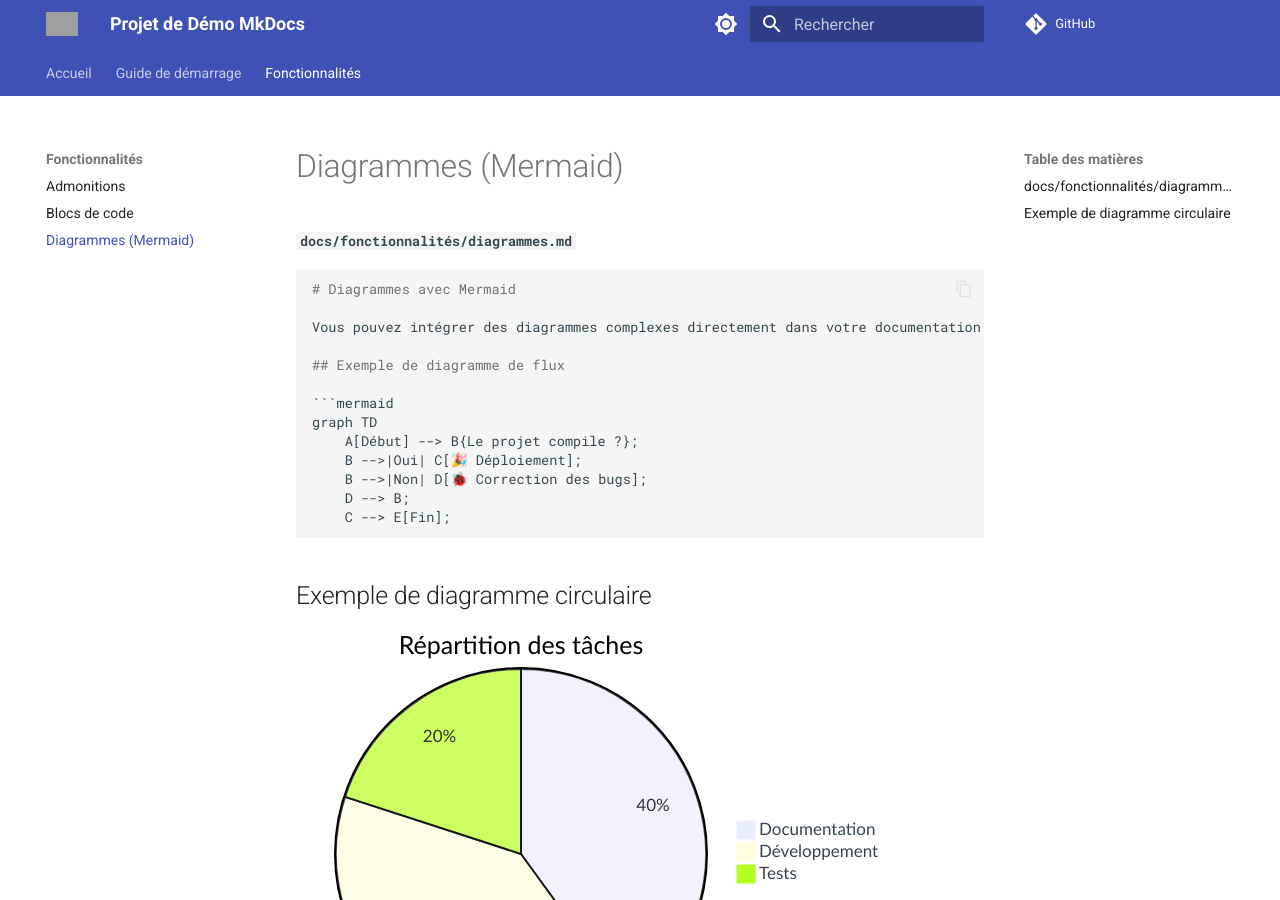
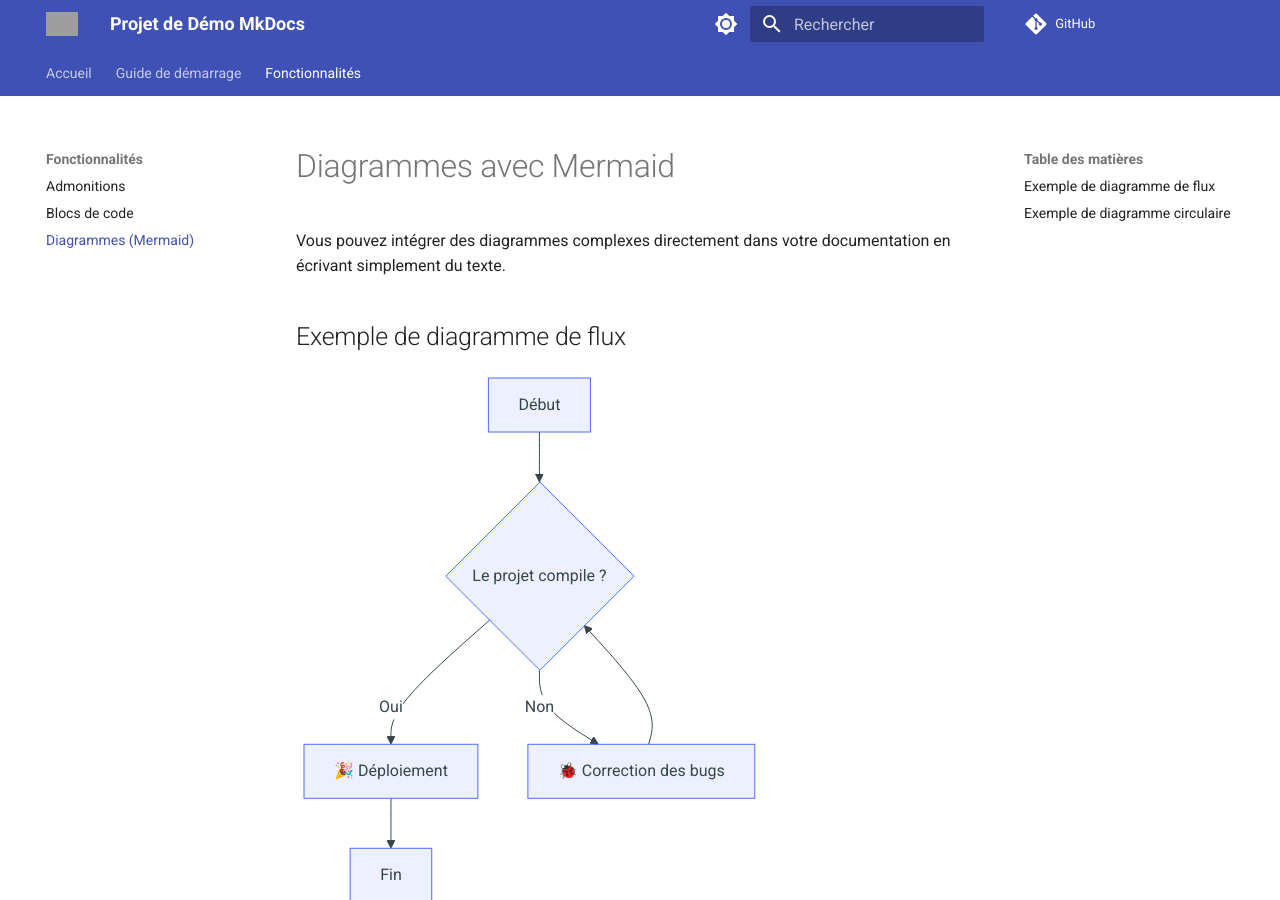
Before and after one commit to Elishaya13/mon-projet-demo-mkdocss, an MkDocs documentation site: the page built from docs/fonctionnalités/diagrammes.md, in a window 1280 px wide and 900 px high. Built offline with MkDocs 1.6.1 and Material for MkDocs 9.7.7, drawn with Linux system fonts in a browser that asks for light colours; comment, search, counter and statistics services are not loaded; grey boxes are pictures that could not be loaded.

Commit message:
Update diagrammes.md

````diff
--- a/docs/fonctionnalités/diagrammes.md
+++ b/docs/fonctionnalités/diagrammes.md
@@ -1,7 +1,3 @@
-
-#### `docs/fonctionnalités/diagrammes.md`
-
-```markdown
 # Diagrammes avec Mermaid
 
 Vous pouvez intégrer des diagrammes complexes directement dans votre documentation en écrivant simplement du texte.
````
